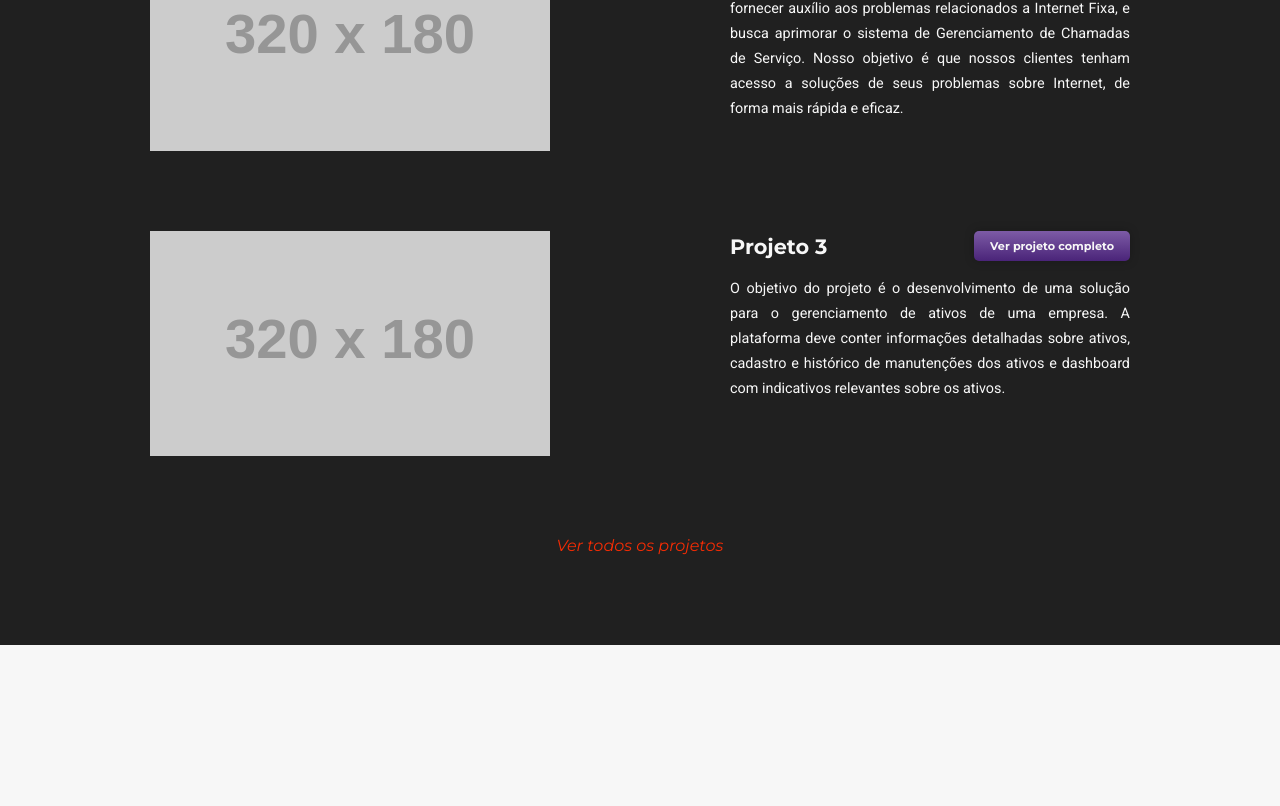
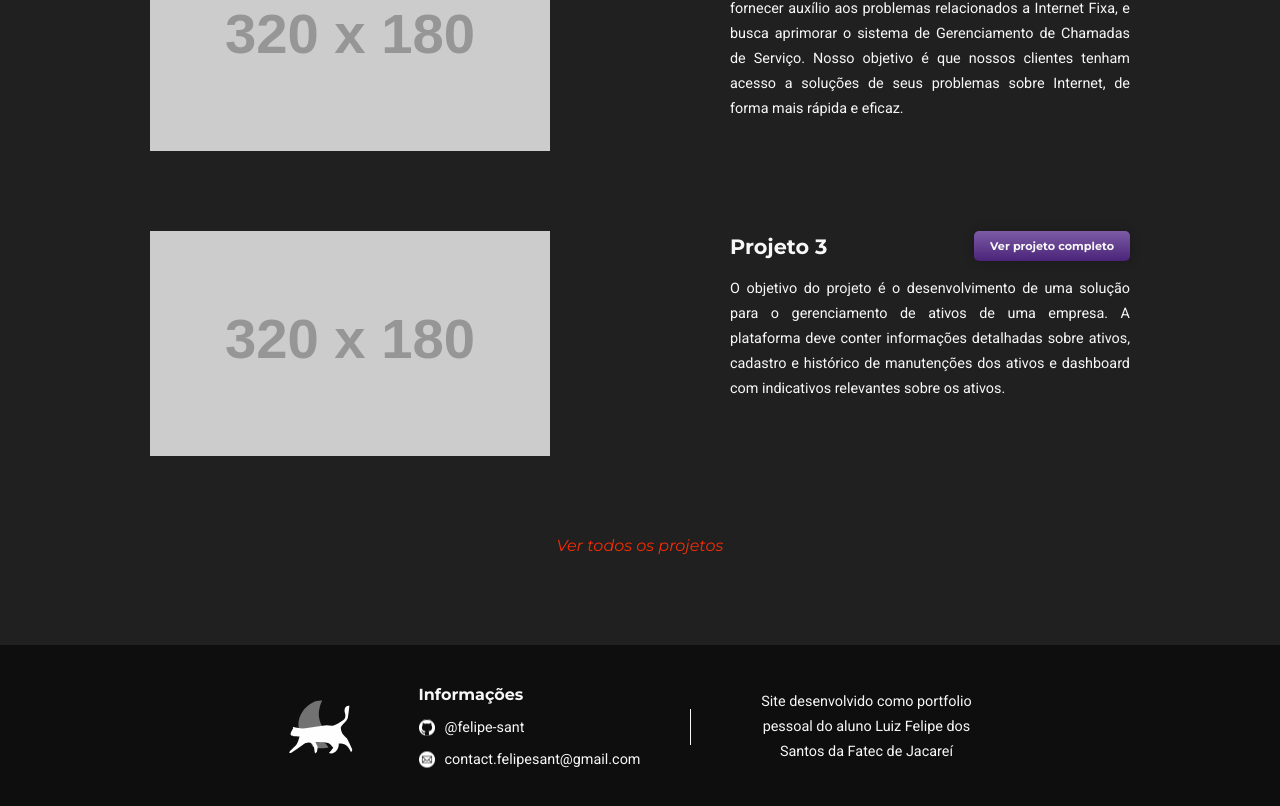
Before and after one commit to felipe-sant/portfolio, a React (Create React App) app: page /#/ in a window 1280 px wide. Shown: the part 1412-2218 px from the top of the page. Before the commit the page ends 2057 px from the top, so only its background shows below. Built offline with nearby package versions, Linux system fonts and the light colour scheme.

Commit message:
feat: adicionando footer

```diff
--- /dev/null
+++ b/src/components/Footer.component.tsx
@@ -0,0 +1,33 @@
+import css from "../styles/components/footer.module.css"
+import gato from "../assets/gato.svg"
+import github from "../assets/github.svg"
+import email from "../assets/email.svg"
+
+function FooterComponent() {
+    return (
+        <footer className={css.footer}>
+            <div className={css.left}>
+                <div className={css.logo}>
+                    <img src={gato} alt="logo" />
+                </div>
+                <div className={css.information}>
+                    <h1>Informações</h1>
+                    <div className={css.contact}>
+                        <img src={github} alt="" />
+                        <p>@felipe-sant</p>
+                    </div>
+                    <div className={css.contact}>
+                        <img src={email} alt="" />
+                        <p>contact.felipesant@gmail.com</p>
+                    </div>
+                </div>
+            </div>
+            <div className={css.line} />
+            <div className={css.copyright}>
+                <p>Site desenvolvido como portfolio pessoal do aluno Luiz Felipe dos Santos da Fatec de Jacareí</p>
+            </div>
+        </footer>
+    )
+}
+
+export default FooterComponent
--- a/src/pages/Home.page.tsx
+++ b/src/pages/Home.page.tsx
@@ -7,6 +7,7 @@ import profilePicture from "../assets/profile.jpeg"
 import ProjectFavoriteProps from "../types/props/ProjectFavorites.props";
 import projectsFavorite from "../data/projectsFavorite";
 import ProjectFavoriteComponent from "../components/ProjectFavorite.component";
+import FooterComponent from "../components/Footer.component";
 
 function HomePage() {
     const { width } = useWindowSize();
@@ -38,6 +39,7 @@ function HomePage() {
                 </Link>
             </div>
         </main>
+        <FooterComponent />
     </>
 }
 
--- /dev/null
+++ b/src/styles/components/footer.module.css
@@ -0,0 +1,87 @@
+.footer {
+    background-color: #0e0e0e;
+    display: flex;
+    justify-content: center;
+    align-items: center;
+    flex-direction: row;
+    padding: 40px 20px;
+    gap: 50px
+}
+
+.left {
+    display: flex;
+    justify-content: center;
+    align-items: center;
+    gap: 66px;
+}
+
+.logo {
+    height: 64px;
+    width: 64px;
+}
+
+.logo img {
+    width: 100%;
+    height: 100%;
+}
+
+.information {
+    display: flex;
+    flex-direction: column;
+    gap: 15px;
+}
+
+.information h1 {
+    color: #f7f7f7;
+    font-size: 1rem;
+    font-weight: bold;
+}
+
+.contact {
+    display: flex;
+    flex-direction: row;
+    gap: 10px;
+    align-content: center;
+}
+
+.contact p {
+    color: #f7f7f7;
+    font-size: 0.9rem;
+}
+
+.line {
+    background-color: #f7f7f7;
+    height: 36px;
+    width: 1px;
+}
+
+.copyright p {
+    width: 250px;
+    color: #f7f7f7;
+    line-height: 25px;
+    font-size: 0.9rem;
+    text-align: center;
+}
+
+@media (max-width: 768px) {
+    .footer {
+        flex-direction: column;
+        gap: 30px;
+        padding-left: 30px;
+        padding-right: 30px;
+    }
+
+    .left {
+        margin-bottom: 10px;
+        gap: 30px;
+    }
+
+    .line {
+        height: 1px;
+        width: 100px;
+    }
+
+    .copyright p {
+        width: 100%;
+    }
+}
--- a/src/styles/components/header.module.css
+++ b/src/styles/components/header.module.css
@@ -1,7 +1,7 @@
 .header {
     position: absolute;
     top: 0;
-    background-color: #202020;
+    background-color: #0e0e0e;
     display: flex;
     justify-content: space-between;
     align-items: center;
--- a/src/styles/pages/home.module.css
+++ b/src/styles/pages/home.module.css
@@ -1,7 +1,3 @@
-.main {
-    height: 100dvh;
-}
-
 .about {
     height: calc(100dvh - 20px);
     padding-top: 50px;
```
Also changed, not shown: src/assets/email.svg (added), src/assets/github.svg (added).
